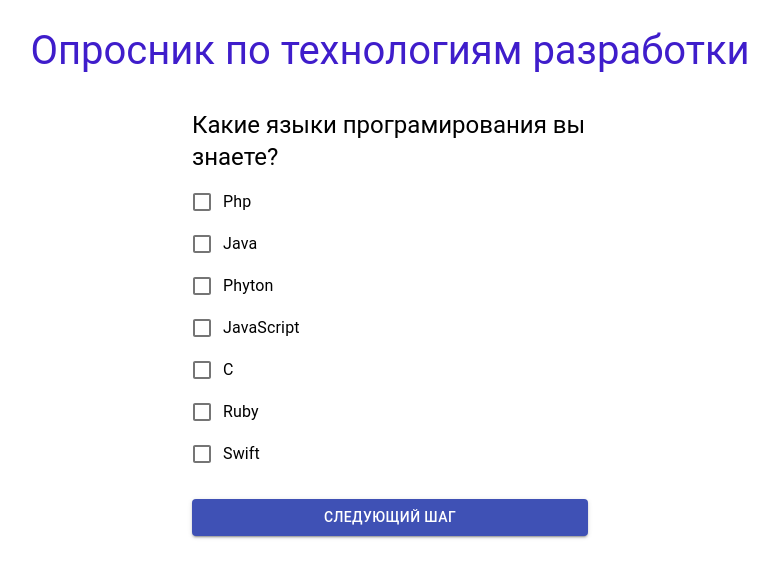
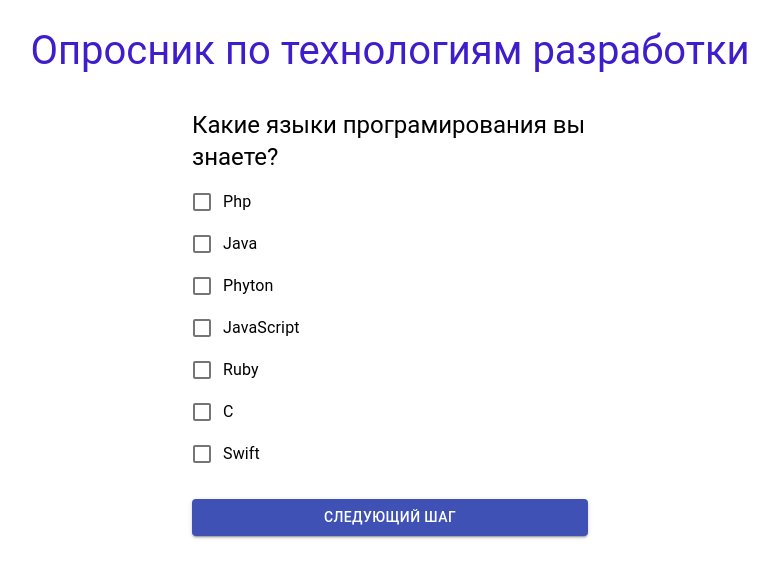
Before and after one commit to vadimqq/questionnaire_TS, a React (Create React App) app: page /step3 in a window 1280 px wide. Shown: the top 578 px of the page, without its empty margins (250-1028 px from the left). Built offline with nearby package versions, Linux system fonts and the light colour scheme.

Commit message:
fix step3 checkbox logic

```diff
--- a/src/pages/Step3.tsx
+++ b/src/pages/Step3.tsx
@@ -11,6 +11,11 @@ import Typography from '@material-ui/core/Typography'
 import Alert from '@material-ui/lab/Alert'
 
 import { setLenguages } from '../store/questionnaireReducer'
+
+interface Language {
+  name: string
+  checked: boolean
+}
 
 const useStyle = makeStyles((theme) => ({
   root: {
@@ -31,20 +36,49 @@ export const Step3 = () => {
   const history = useHistory()
   const styles = useStyle()
   const dispatch = useDispatch()
-  const [value, setValue] = useState({
-    Php: false,
-    Java: false,
-    Phyton: false,
-    JavaScript: false,
-    Ruby: false,
-    C: false,
-    Swift: false
-  })
+  const [value, setValue] = useState([
+    {
+      name: 'Php',
+      checked: false
+    },
+    {
+      name: 'Java',
+      checked: false
+    },
+    {
+      name: 'Phyton',
+      checked: false
+    },
+    {
+      name: 'JavaScript',
+      checked: false
+    },
+    {
+      name: 'Ruby',
+      checked: false
+    },
+    {
+      name: 'C',
+      checked: false
+    },
+    {
+      name: 'Swift',
+      checked: false
+    }
+  ])
   const [alert, setAlert] = useState(false)
 
   const handleChange = (event: React.ChangeEvent<HTMLInputElement>) => {
     setAlert(false)
-    setValue({ ...value, [event.target.name]: event.target.checked })
+    const newValue = value.map(item => {
+      if (item.name === event.target.name) {
+        item.checked = event.target.checked
+        return item
+      } else {
+        return item
+      }
+    })
+    setValue(newValue)
   }
 
   const submitHandler = (e: React.FormEvent<HTMLFormElement>) => {
@@ -58,18 +92,15 @@ export const Step3 = () => {
   }
 
   const createResult = (value: any) => {
-    const array = Object.keys(value)
-    const result = array.map((item) => {
-      if (value[item] === true) {
-        return item
+    const result = value.map((item: Language) => {
+      if (item.checked === true) {
+        return item.name
       } else {
-        return false
+        return null
       }
-    }).filter(item => { return item !== false })
+    }).filter((item: string) => { return item !== null })
     return result
   }
-
-  const { Php, Java, Phyton, JavaScript, C, Ruby, Swift } = value
 
   return (
     <Container
@@ -83,36 +114,18 @@ export const Step3 = () => {
         noValidate
         className={ styles.form }
       >
-        <FormControlLabel
-          control={<Checkbox checked={Php} onChange={handleChange} name="Php" />}
-          label="Php"
-          color="primary"
-        />
-        <FormControlLabel
-          control={<Checkbox checked={Java} onChange={handleChange} name="Java" />}
-          label="Java"
-        />
-        <FormControlLabel
-          control={<Checkbox checked={Phyton} onChange={handleChange} name="Phyton" />}
-          label="Phyton"
-        />
-        <FormControlLabel
-          control={<Checkbox checked={JavaScript} onChange={handleChange} name="JavaScript" />}
-          label="JavaScript"
-        />
-        <FormControlLabel
-          control={<Checkbox checked={C} onChange={handleChange} name="C" />}
-          label="C"
-        />
-        <FormControlLabel
-          control={<Checkbox checked={Ruby} onChange={handleChange} name="Ruby" />}
-          label="Ruby"
-        />
-        <FormControlLabel
-          control={<Checkbox checked={Swift} onChange={handleChange} name="Swift" />}
-          label="Swift"
-        />
-        {alert == true && <Alert severity="error">Необходимо выбрать хотя бы один пункт!</Alert>}
+        {value.map((item, id) => {
+          return (
+            <FormControlLabel
+              control={<Checkbox checked={ item.checked } onChange={handleChange} name={ item.name } />}
+              label={ item.name }
+              color="primary"
+              key={ id }
+            />
+          )
+        })}
+
+        {alert === true && <Alert severity="error">Необходимо выбрать хотя бы один пункт!</Alert>}
         <SubmitButton>Следующий шаг</SubmitButton>
       </form>
     </Container>
```
